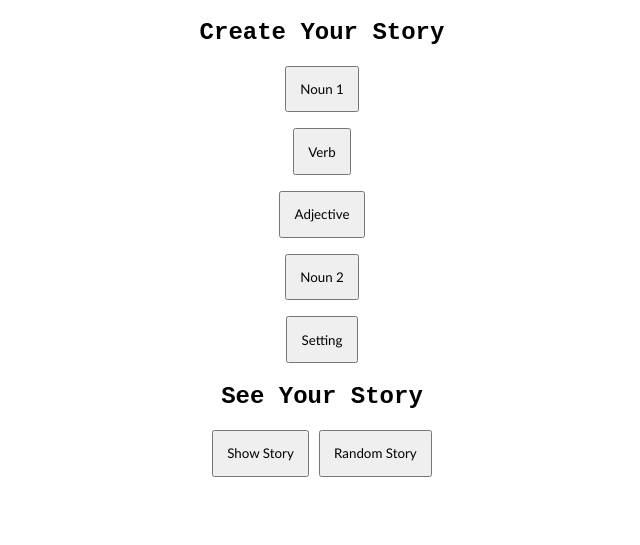
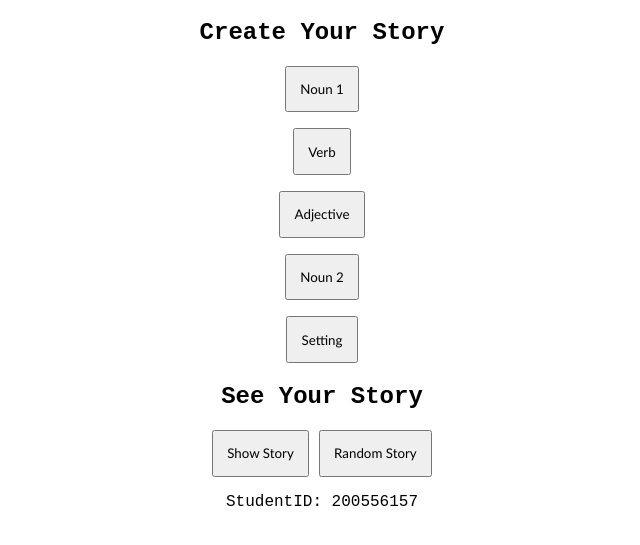
Before and after one commit to Bluescreenerror/assignment01, a plain HTML site: page index.html in a window 1280 px wide. Shown: the part 61-606 px from the top of the page, without its empty margins (318-958 px from the left). Drawn offline with Linux system fonts and the light colour scheme.

Commit message:
Updated index file

```diff
--- a/index.html
+++ b/index.html
@@ -34,6 +34,7 @@
 		<!-- Empty paragraph to display the story -->
 		<p id="story"></p>
 	</section>
+	<p>StudentID: 200556157</p>
 </body>
 
 </html>
```
